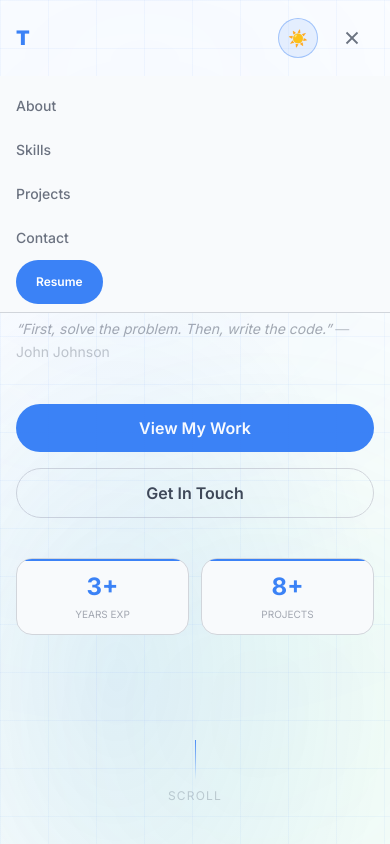
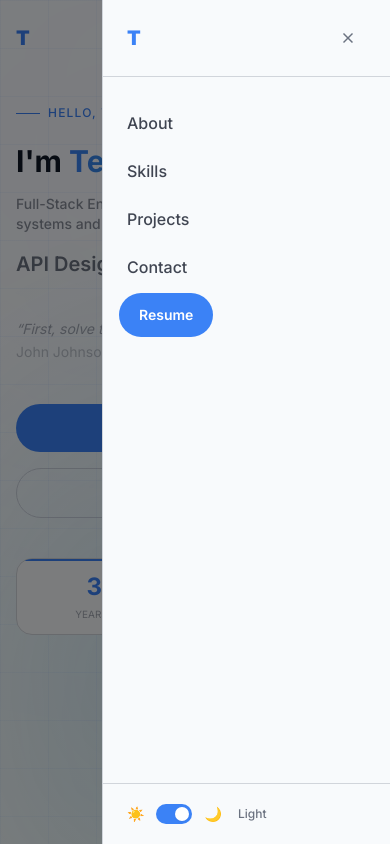
Before and after one commit to tizreal/my-portfolio, a Next.js app: page / in a window 390 px wide. Both pictures are taken after a click on the button "Toggle menu". Shown: the top 844 px of the page. Built offline with nearby package versions, Linux system fonts and the light colour scheme.

Commit message:
changed nav menu in mobile from dropdown expand to slide-in side drawwer

```diff
--- a/app/components/Navbar.js
+++ b/app/components/Navbar.js
@@ -20,6 +20,11 @@ export default function Navbar() {
     window.addEventListener("scroll", handleScroll);
     return () => window.removeEventListener("scroll", handleScroll);
   }, []);
+
+  useEffect(() => {
+    document.body.style.overflow = menuOpen ? "hidden" : "";
+    return () => { document.body.style.overflow = ""; };
+  }, [menuOpen]);
 
   useEffect(() => {
     const current = document.documentElement.getAttribute("data-theme") || "dark";
@@ -108,17 +113,6 @@ export default function Navbar() {
         {/* Mobile controls */}
         <div className="md:hidden flex items-center gap-3">
           <button
-            onClick={toggleTheme}
-            aria-label={theme === "dark" ? "Switch to light mode" : "Switch to dark mode"}
-            className={`min-h-10 min-w-10 flex items-center justify-center rounded-full border transition-all duration-200 ${focusRing} ${
-              theme === "dark"
-                ? "border-border text-muted hover:border-accent/60 hover:text-accent"
-                : "border-accent/40 bg-accent/10 text-accent"
-            }`}
-          >
-            <span className="text-base">{theme === "dark" ? "🌙" : "☀️"}</span>
-          </button>
-          <button
             onClick={() => setMenuOpen(!menuOpen)}
             className={`min-h-11 min-w-11 flex items-center justify-center text-muted hover:text-accent transition-colors duration-200 rounded ${focusRing}`}
             aria-label="Toggle menu"
@@ -140,17 +134,44 @@ export default function Navbar() {
         </div>
       </div>
 
-      {/* Mobile dropdown */}
-      {menuOpen && (
-        <div className="md:hidden bg-surface border-b border-border">
-          <ul className="flex flex-col px-4 py-2">
+      {/* Backdrop */}
+      <div
+        onClick={() => setMenuOpen(false)}
+        className={`fixed inset-0 bg-black/50 z-40 md:hidden transition-opacity duration-300 ${
+          menuOpen ? "opacity-100 pointer-events-auto" : "opacity-0 pointer-events-none"
+        }`}
+      />
+
+      {/* Side drawer */}
+      <div
+        className={`fixed top-0 right-0 h-full w-72 bg-surface border-l border-border z-50 md:hidden flex flex-col transition-transform duration-300 ease-in-out ${
+          menuOpen ? "translate-x-0" : "translate-x-full"
+        }`}
+      >
+        {/* Drawer header */}
+        <div className="flex items-center justify-between px-6 py-5 border-b border-border">
+          <span className="font-display font-black text-accent text-xl">T</span>
+          <button
+            onClick={() => setMenuOpen(false)}
+            aria-label="Close menu"
+            className={`min-h-9 min-w-9 flex items-center justify-center rounded-full text-muted hover:text-foreground transition-colors duration-200 ${focusRing}`}
+          >
+            <svg width="18" height="18" viewBox="0 0 24 24" fill="none" stroke="currentColor" strokeWidth="2">
+              <line x1="18" y1="6" x2="6" y2="18" />
+              <line x1="6" y1="6" x2="18" y2="18" />
+            </svg>
+          </button>
+        </div>
+
+        {/* Nav links */}
+        <ul className="flex flex-col gap-1 px-4 py-6 flex-1">
           {navLinks.map(({ label, href }, index) => (
             <li key={label}>
               {index === navLinks.length - 1 ? (
                 <a
                   href={href}
                   onClick={(e) => handleNavClick(e, href)}
-                    className={`inline-flex items-center min-h-11 bg-accent text-white text-xs font-semibold px-5 py-2 rounded-full hover:bg-accent-hover transition-colors duration-200 ${focusRing}`}
+                  className={`inline-flex items-center min-h-11 bg-accent text-white text-sm font-semibold px-5 py-2 rounded-full hover:bg-accent-hover transition-colors duration-200 ${focusRing}`}
                 >
                   {label}
                 </a>
@@ -158,7 +179,7 @@ export default function Navbar() {
                 <a
                   href={href}
                   onClick={(e) => handleNavClick(e, href)}
-                    className={`flex items-center min-h-11 py-2 text-muted hover:text-accent text-sm font-medium transition-colors duration-200 rounded ${focusRing}`}
+                  className={`flex items-center min-h-11 px-2 text-foreground/80 hover:text-accent text-base font-medium transition-colors duration-200 rounded-lg hover:bg-accent/5 ${focusRing}`}
                 >
                   {label}
                 </a>
@@ -166,8 +187,29 @@ export default function Navbar() {
             </li>
           ))}
         </ul>
+
+        {/* Theme toggle pinned to drawer bottom */}
+        <div className="px-6 py-5 border-t border-border">
+          <button
+            onClick={toggleTheme}
+            aria-label={theme === "dark" ? "Switch to light mode" : "Switch to dark mode"}
+            className={`flex items-center gap-3 w-full text-sm font-medium transition-colors duration-200 rounded ${focusRing} ${
+              theme === "dark" ? "text-muted hover:text-foreground" : "text-foreground"
+            }`}
+          >
+            <span aria-hidden="true">☀️</span>
+            <span className={`relative inline-flex h-5 w-9 shrink-0 rounded-full border transition-colors duration-300 ${
+              theme === "dark" ? "bg-muted/10 border-border" : "bg-accent border-transparent"
+            }`}>
+              <span className={`absolute top-0.5 left-0.5 h-3.5 w-3.5 rounded-full shadow-sm transition-transform duration-300 ${
+                theme === "light" ? "translate-x-4 bg-white" : "translate-x-0 bg-foreground/60"
+              }`} />
+            </span>
+            <span aria-hidden="true">🌙</span>
+            <span className="ml-1 text-xs text-muted">{theme === "dark" ? "Dark" : "Light"}</span>
+          </button>
         </div>
-      )}
+      </div>
     </nav>
   );
 }
```
Lines whose indentation alone changed are shown as unchanged.
